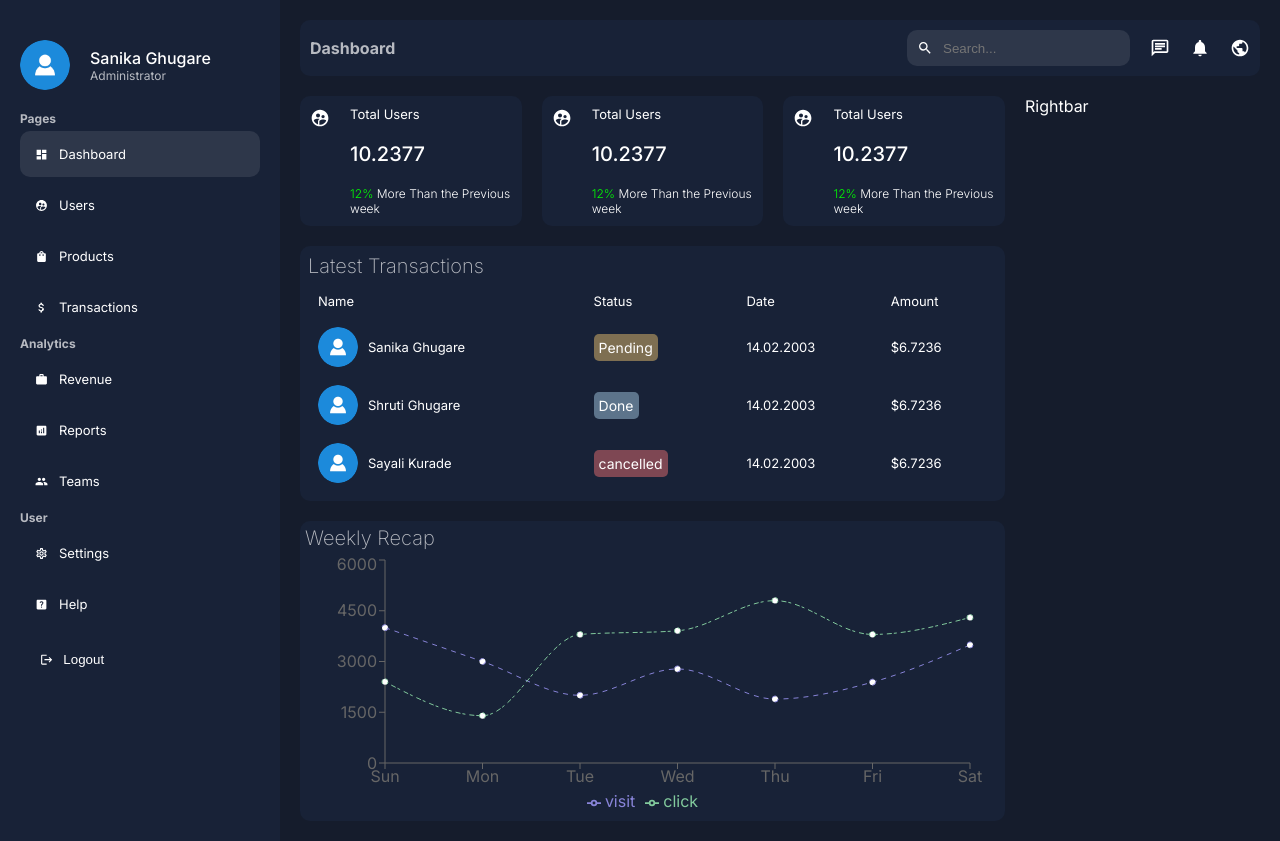
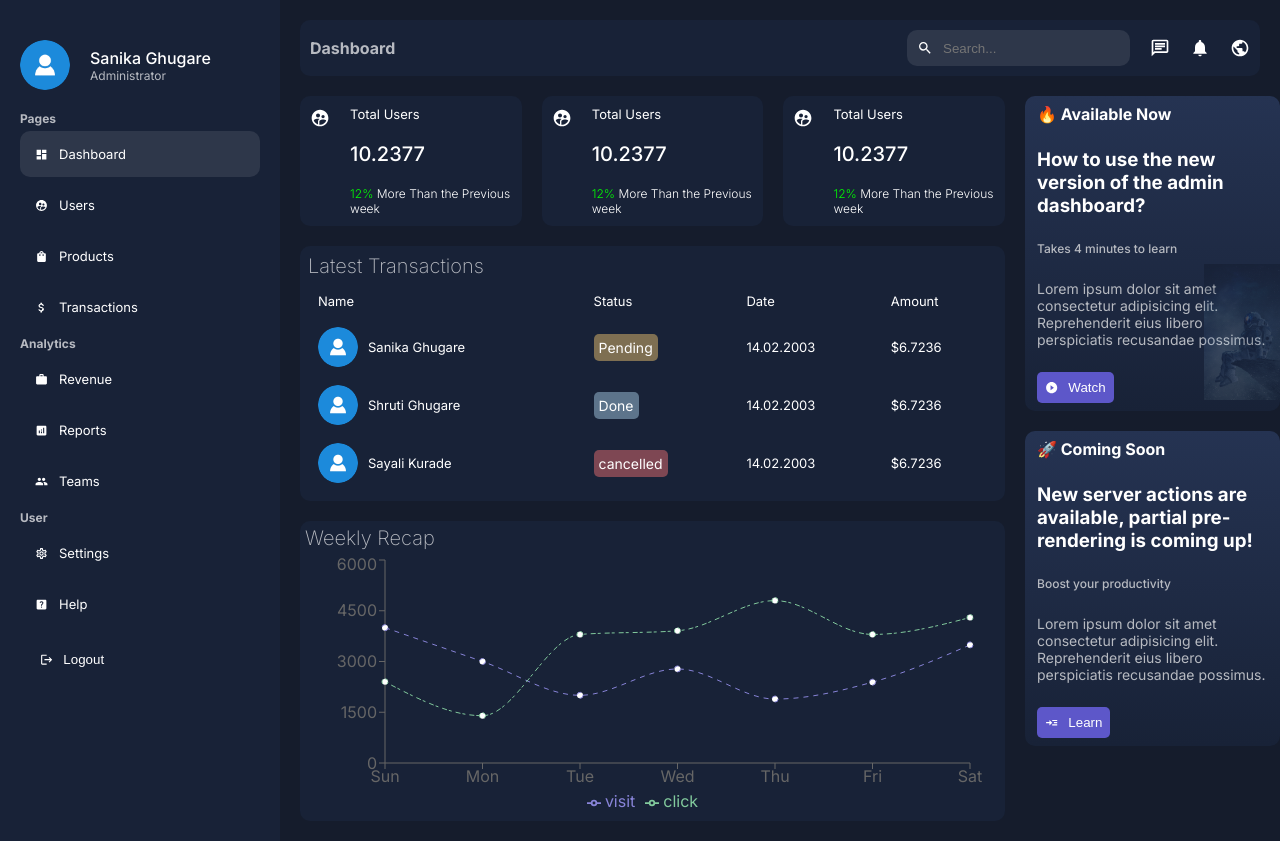
Before and after one commit to GhugareSanika/Admin_Dashboard, a Next.js app: page /dashboard in a window 1280 px wide. Built offline with nearby package versions, Linux system fonts and the light colour scheme.

Commit message:
Create Rightbar

```diff
--- a/app/ui/dashboard/rightbar/rightbar.jsx
+++ b/app/ui/dashboard/rightbar/rightbar.jsx
@@ -1,9 +1,51 @@
-import styles from './rightbar.module.css'
 
-const Rightbar = () =>{
-    return (
-        <div className={styles.container}>Rightbar</div>
-    )
-}
+import Image from "next/image";
+import styles from "./rightbar.module.css";
+import { MdPlayCircleFilled, MdReadMore } from "react-icons/md";
 
-export default Rightbar
+const Rightbar = () => {
+  return (
+    <div className={styles.container}>
+      <div className={styles.item}>
+        <div className={styles.bgContainer}>
+          <Image className={styles.bg} src="/astronaut.webp" alt="" fill />
+        </div>
+        <div className={styles.text}>
+          <span className={styles.notification}>🔥 Available Now</span>
+          <h3 className={styles.title}>
+            How to use the new version of the admin dashboard?
+          </h3>
+          <span className={styles.subtitle}>Takes 4 minutes to learn</span>
+          <p className={styles.desc}>
+            Lorem ipsum dolor sit amet consectetur adipisicing elit.
+            Reprehenderit eius libero perspiciatis recusandae possimus.
+          </p>
+          <button className={styles.button}>
+            <MdPlayCircleFilled />
+            Watch
+          </button>
+        </div>
+      </div>
+      <div className={styles.item}>
+        <div className={styles.text}>
+          <span className={styles.notification}>🚀 Coming Soon</span>
+          <h3 className={styles.title}>
+            New server actions are available, partial pre-rendering is coming
+            up!
+          </h3>
+          <span className={styles.subtitle}>Boost your productivity</span>
+          <p className={styles.desc}>
+            Lorem ipsum dolor sit amet consectetur adipisicing elit.
+            Reprehenderit eius libero perspiciatis recusandae possimus.
+          </p>
+          <button className={styles.button}>
+            <MdReadMore />
+            Learn
+          </button>
+        </div>
+      </div>
+    </div>
+  );
+};
+
+export default Rightbar;
--- a/app/ui/dashboard/rightbar/rightbar.module.css
+++ b/app/ui/dashboard/rightbar/rightbar.module.css
@@ -0,0 +1,58 @@
+.container {
+    position: fixed;
+  }
+
+  .item {
+    background: linear-gradient(to top, #182237, #253352);
+    padding: 8px 12px;
+    border-radius: 10px;
+    margin-bottom: 20px;
+    position: relative;
+  }
+
+  .bgContainer {
+    position: absolute;
+    right: 0;
+    bottom: 0;
+    width: 30%;
+    height: 50%;
+  }
+
+  .bg {
+    object-fit: contain;
+    opacity: 0.2;
+  }
+
+  .text {
+    display: flex;
+    flex-direction: column;
+    gap: 24px;
+  }
+
+  .notification {
+    font-weight: bold;
+  }
+
+  .subtitle {
+    color: var(--textSoft);
+    font-weight: 500;
+    font-size: 12px;
+  }
+
+  .desc {
+    color: var(--textSoft);
+    font-size: 14px;
+  }
+
+  .button {
+    padding: 8px;
+    display: flex;
+    align-items: center;
+    gap: 10px;
+    width: max-content;
+    background-color: #5d57c9;
+    color: white;
+    border: none;
+    border-radius: 5px;
+    cursor: pointer;
+  }
```
Also changed, not shown: public/astronaut.webp (added).
